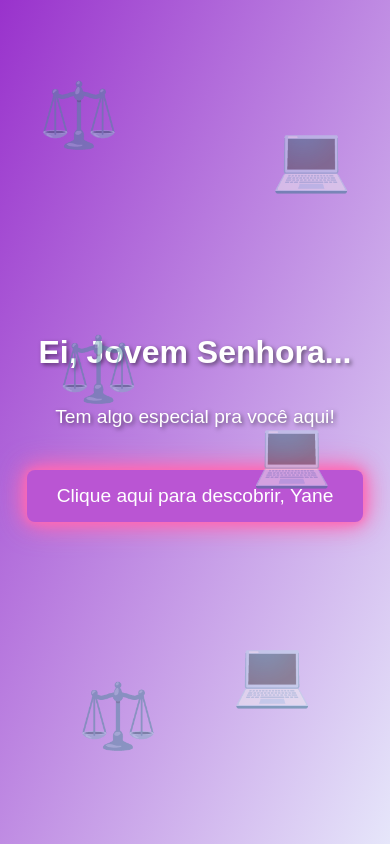
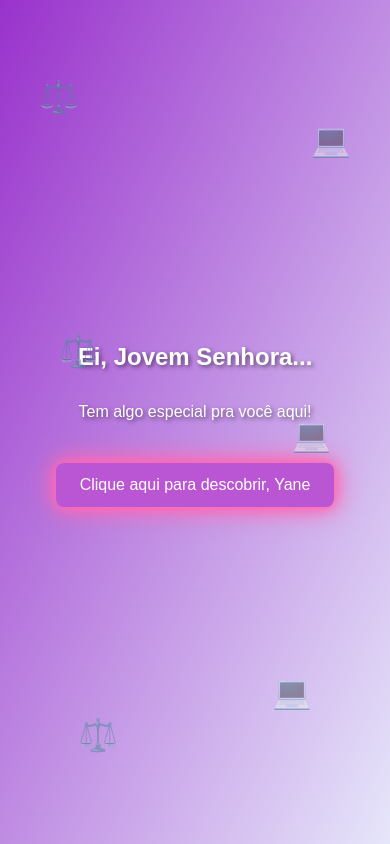
Before and after one commit to lucasmmello03/test-software, a plain HTML site: page index.html in a window 390 px wide. Drawn offline with nearby package versions, Linux system fonts and the light colour scheme.

Commit message:
second commit

```diff
--- a/index.html
+++ b/index.html
@@ -2,7 +2,7 @@
 <html lang="pt">
 <head>
   <meta charset="UTF-8">
-  <meta name="viewport" content="width=device-width, initial-scale=1">
+  <meta name="viewport" content="width=device-width, initial-scale=1.0, maximum-scale=1.0, user-scalable=no">
   <title>Especial para Yane</title>
   <style>
     body {
@@ -11,8 +11,8 @@
       font-family: sans-serif;
       text-align: center;
       color: #333;
-      overflow: hidden; /* Evita rolagem */
-      background: linear-gradient(to bottom right, #9932CC, #E6E6FA); /* Fundo padrão */
+      overflow-x: hidden; /* Evita rolagem horizontal */
+      background: linear-gradient(to bottom right, #9932CC, #E6E6FA);
     }
 
     /* Fundo personalizado para a segunda tela */
@@ -27,6 +27,8 @@
       justify-content: center;
       align-items: center;
       height: 100vh;
+      padding: 1rem; /* Espaçamento interno */
+      box-sizing: border-box;
       animation: fadeIn 1s ease-in;
       position: relative;
       z-index: 2; /* Garante que o conteúdo fique acima do fundo */
@@ -299,10 +301,38 @@
     .overlay.active {
       display: block;
     }
+
+    /* Ajustes para telas menores */
+    @media (max-width: 768px) {
+      h1 {
+        font-size: 1.5rem;
+      }
+
+      p {
+        font-size: 1rem;
+      }
+
+      button {
+        padding: 0.8rem 1.5rem;
+        font-size: 1rem;
+      }
+
+      .balanca, .balanca2, .balanca3,
+      .computador, .computador2, .computador3 {
+        font-size: 2rem;
+      }
+
+      .photo {
+        width: 80px;
+      }
+
+      .cartinha {
+        width: 90%; /* Cartinha ocupa 90% da tela em dispositivos móveis */
+      }
+    }
   </style>
 </head>
 <body>
-
   <!-- Contagem regressiva -->
   <div id="countdown" class="container">
     <h1>Prepare-se...</h1>
```
